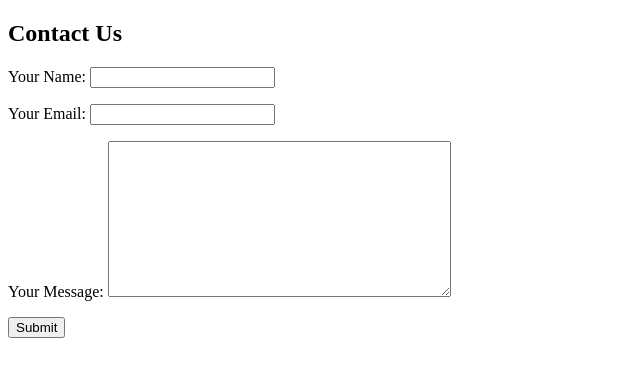
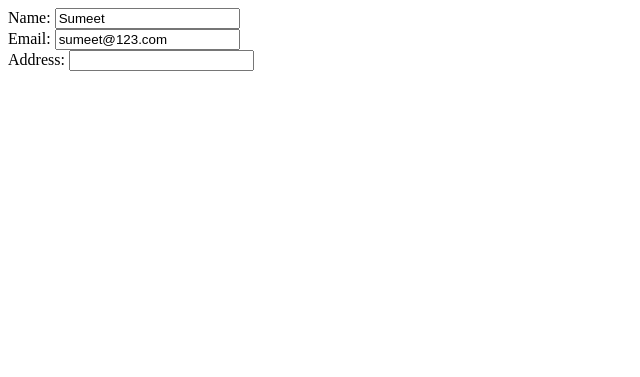
Before and after one commit to SumeetShinde1108/django_learning, a Django app: page /contact/ in a window 1280 px wide. Shown: the top 377 px of the page, without its empty margins (0-640 px from the left). Run offline with Django 5.2, Linux system fonts and the light colour scheme.

Commit message:
Configuring id attribute,label tag and dynamic initial value

```diff
--- a/Student/registration/forms.py
+++ b/Student/registration/forms.py
@@ -1,6 +1,6 @@
 from django import forms
 
 class ContactForm(forms.Form):
-    name = forms.CharField(label="Your Name", max_length=100)
-    email = forms.EmailField(label="Your Email")
-    message = forms.CharField(widget=forms.Textarea, label="Your Message")
+    name = forms.CharField()
+    email = forms.EmailField()
+    address=forms.CharField()
--- a/Student/registration/views.py
+++ b/Student/registration/views.py
@@ -3,11 +3,5 @@ from django.http import HttpResponse
 from registration.forms import ContactForm
 
 def contact_view(request):
-    if request.method == 'POST':
-        form = ContactForm(request.POST)
-        if form.is_valid():
-            return HttpResponse("Thank you for your message!")
-    else:
-        form = ContactForm()
-
+    form = ContactForm(auto_id=True,initial={'name':'Sumeet','email':'sumeet@123.com'})
     return render(request, 'registration/form.html', {'form': form})
--- a/Student/templates/registration/form.html
+++ b/Student/templates/registration/form.html
@@ -4,11 +4,6 @@
     <title>Contact Form</title>
 </head>
 <body>
-    <h2>Contact Us</h2>
-    <form method="post">
-        {% csrf_token %}
-        {{ form.as_p }}
-        <button type="submit">Submit</button>
-    </form>
+{{form}}
 </body>
 </html>
```
